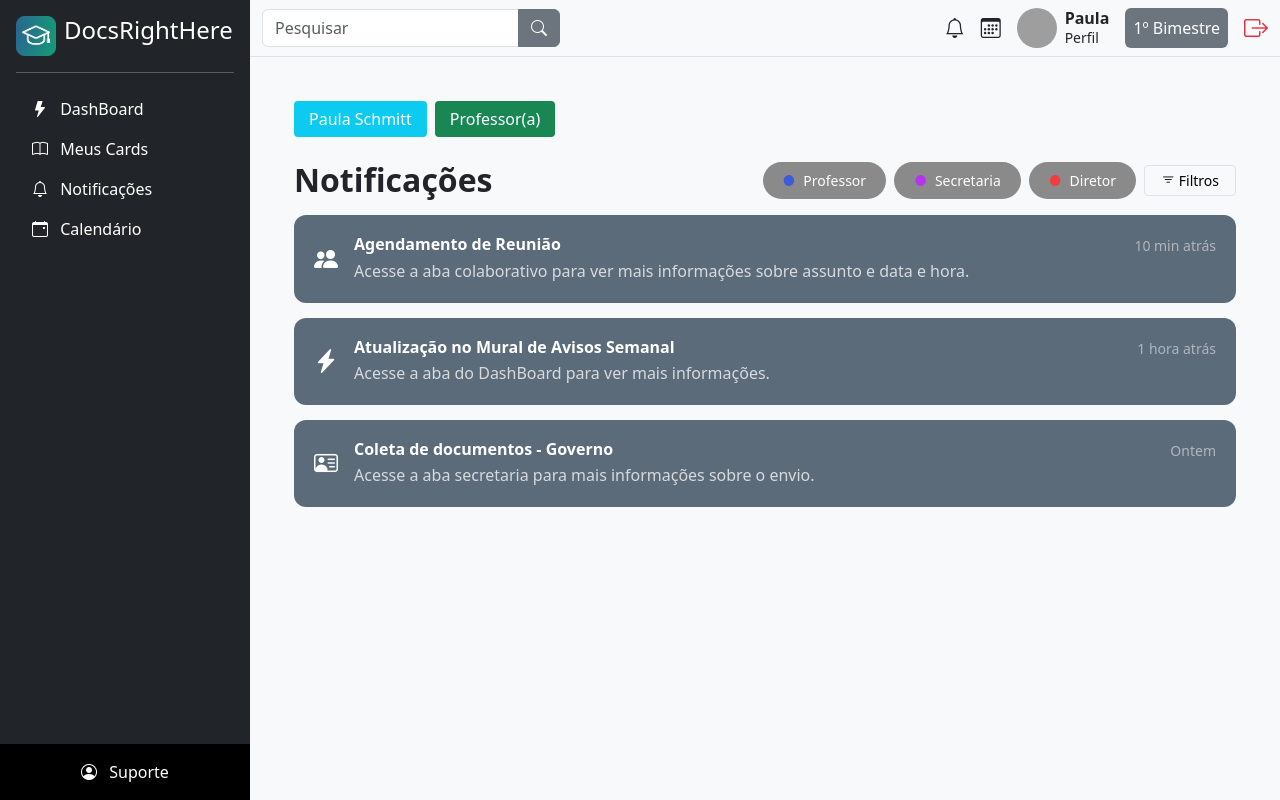
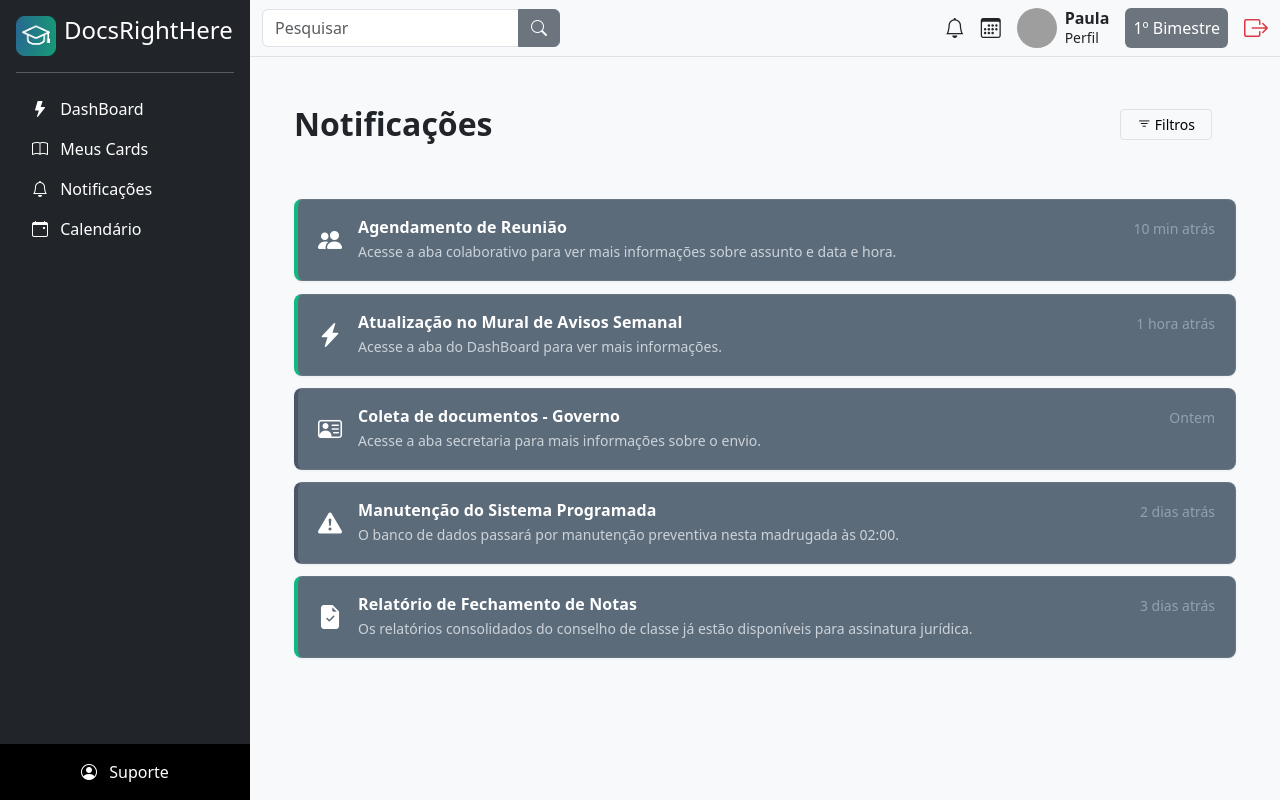
Before and after one commit to victoreemanuel/Docs-Right-Here, an Angular app in the folder frontend/docsRightHere/: page /home/notificacoes in a window 1280 px wide. Built offline with nearby package versions, Linux system fonts and the light colour scheme; grey boxes are pictures that could not be loaded.

Commit message:
ajustes tela notificações

```diff
--- a/frontend/docsRightHere/src/app/components/notificacoes/notificacoes.css
+++ b/frontend/docsRightHere/src/app/components/notificacoes/notificacoes.css
@@ -1,17 +1,62 @@
+body {
+  overflow: hidden;
+  height: 100vh;
+}
+
+.titulo-secao {
+  font-size: 32px;
+  font-weight: 700;
+}
+
+.container-fluid > div[style*="max-width"] {
+  margin-top: 40px !important;
+}
+
 .notificacao-card {
   background: #5c6b7a;
-  color: white;
-  padding: 20px;
-  border-radius: 12px;
-  margin-bottom: 15px;
+  color: #ffffff;
+  padding: 18px 20px;
+  border-radius: 8px;
+  margin-bottom: 12px;
+  border: 1px solid rgba(255, 255, 255, 0.08);
+  border-left: 4px solid #4a5568;
+  box-shadow: 0 1px 3px rgba(0, 0, 0, 0.05);
+  transition: transform 0.4s cubic-bezier(0.16, 1, 0.3, 1),
+              box-shadow 0.4s cubic-bezier(0.16, 1, 0.3, 1),
+              background-color 0.2s ease;
+  will-change: transform;
 }
-.notificacao-card:hover { background: #6a7a8a; }
 
-.badge-user { background: #0dcaf0; color: #fff; padding: 6px 15px; border-radius: 4px; font-weight: 500; }
-.badge-role { background: #198754; color: #fff; padding: 6px 15px; border-radius: 4px; }
+.notificacao-card:hover {
+  background: #6a7a8a;
+  transform: translateY(-2px);
+  box-shadow: 0 6px 16px rgba(0, 0, 0, 0.12);
+}
 
-.filtro { padding: 8px 20px; border-radius: 25px; color: #fff; font-size: 14px; background: #8a8a8a; }
-.filtro::before { content: "●"; margin-right: 8px; }
-.f-prof::before { color: #3b5bdb; }
-.f-sec::before { color: #b533f1; }
-.f-dir::before { color: #f03e3e; }
+.notificacao-card.verde { border-left-color: #10b981; }
+.notificacao-card.professor { border-left-color: #3b5bdb; }
+.notificacao-card.secretaria { border-left-color: #b533f1; }
+.notificacao-card.diretor { border-left-color: #ef4444; }
+
+.notificacao-card h6 {
+  color: #ffffff;
+  font-weight: 700;
+  font-size: 16px;
+  letter-spacing: 0.1px;
+  margin-bottom: 4px;
+}
+
+.notificacao-card p {
+  color: #f1f5f9;
+  font-size: 14px;
+  line-height: 1.5;
+}
+
+.notificacao-card small {
+  color: #cbd5e1;
+  font-weight: 500;
+}
+
+.notificacao-card .bi {
+  color: #ffffff !important;
+}
--- a/frontend/docsRightHere/src/app/components/notificacoes/notificacoes.html
+++ b/frontend/docsRightHere/src/app/components/notificacoes/notificacoes.html
@@ -1,22 +1,15 @@
-<div class="container-fluid p-4">
-  <header class="d-flex align-items-center mb-4 gap-2">
-    <div class="badge-user">Paula Schmitt</div>
-    <div class="badge-role">Professor(a)</div>
-  </header>
+<div class="container-fluid d-flex flex-column pt-2 px-4 pb-4 h-100">
 
-  <section class="d-flex justify-content-between align-items-center mb-3">
-    <h2 class="fw-bold m-0">Notificações</h2>
-    <div class="d-flex gap-2 align-items-center">
-      <span class="filtro f-prof">Professor</span>
-      <span class="filtro f-sec">Secretaria</span>
-      <span class="filtro f-dir">Diretor</span>
-      <button class="btn btn-light btn-sm border px-3">
+  <section class="d-flex justify-content-between align-items-center mb-3" style="margin-top: 20px; width: 100%;">
+    <h2 class="fw-bold m-0 titulo-cards">Notificações</h2>
+    <div class="d-flex align-items-center" style="max-width: 1100px; width: 100%; margin: 0 auto; justify-content: flex-end; padding-right: 0;">
+      <button class="btn btn-light btn-sm border px-3" style="transform: translateX(calc((100vw - 1100px) / 2)); margin-right: calc((100vw - 1100px) / 2 + 24px);">
         <i class="bi bi-filter"></i> Filtros
       </button>
     </div>
   </section>
 
-  <div style="max-width:1100px; margin:0 auto;">
+  <div class="grid-layout-scroll" style="max-width:1100px; margin:0 auto; width: 100%;">
     <div class="notificacao-card verde">
       <div class="d-flex align-items-center gap-3">
         <i class="bi bi-people-fill fs-4 text-white"></i>
@@ -55,5 +48,31 @@
         </div>
       </div>
     </div>
+
+    <div class="notificacao-card">
+      <div class="d-flex align-items-center gap-3">
+        <i class="bi bi-exclamation-triangle-fill fs-4 text-white"></i>
+        <div class="flex-grow-1">
+          <div class="d-flex justify-content-between">
+            <h6 class="mb-1 fw-bold">Manutenção do Sistema Programada</h6>
+            <small class="opacity-50">2 dias atrás</small>
+          </div>
+          <p class="mb-0 opacity-75">O banco de dados passará por manutenção preventiva nesta madrugada às 02:00.</p>
+        </div>
+      </div>
+    </div>
+
+    <div class="notificacao-card verde">
+      <div class="d-flex align-items-center gap-3">
+        <i class="bi bi-file-earmark-check-fill fs-4 text-white"></i>
+        <div class="flex-grow-1">
+          <div class="d-flex justify-content-between">
+            <h6 class="mb-1 fw-bold">Relatório de Fechamento de Notas</h6>
+            <small class="opacity-50">3 dias atrás</small>
+          </div>
+          <p class="mb-0 opacity-75">Os relatórios consolidados do conselho de classe já estão disponíveis para assinatura jurídica.</p>
+        </div>
+      </div>
+    </div>
   </div>
 </div>
```
